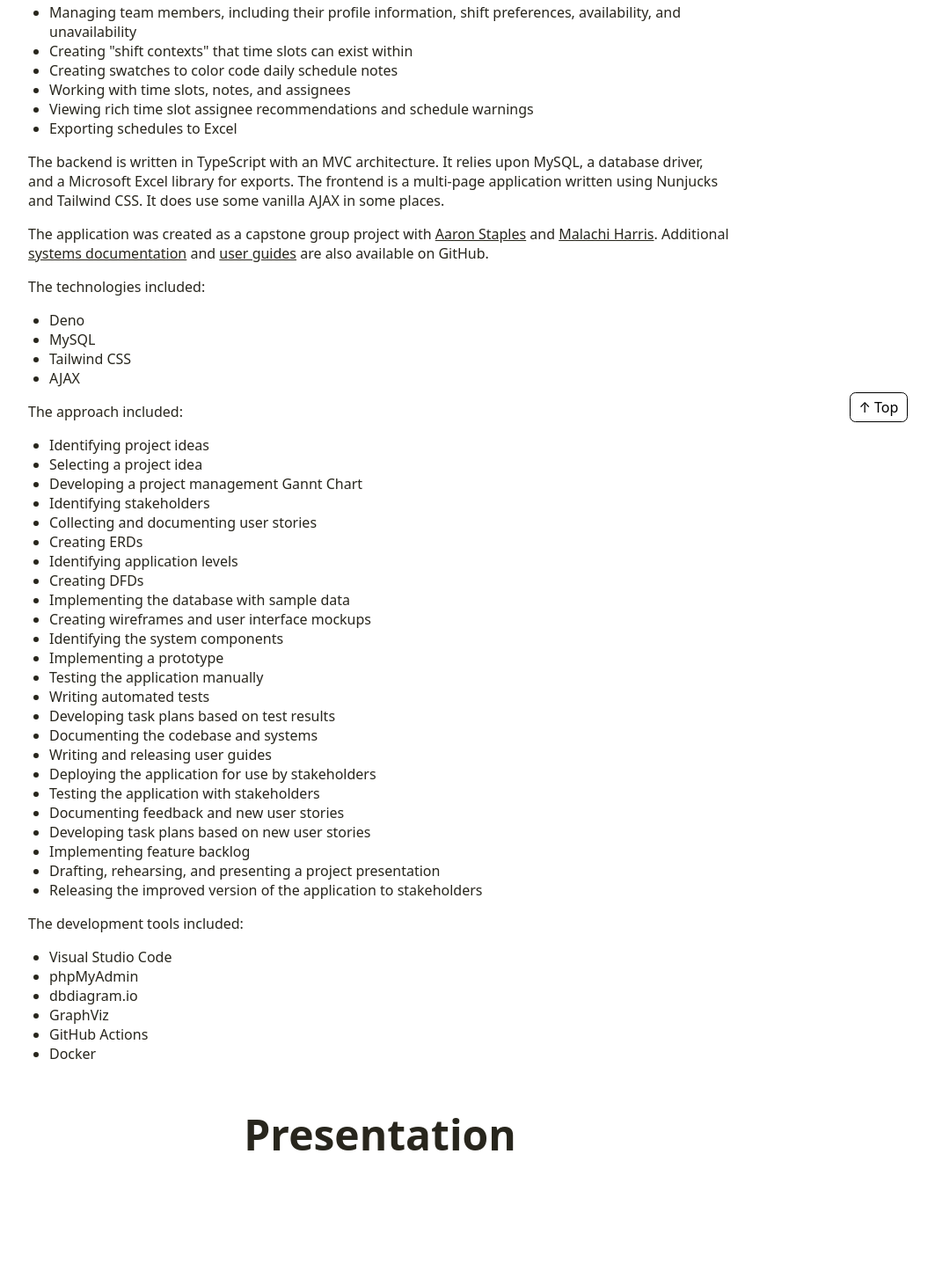
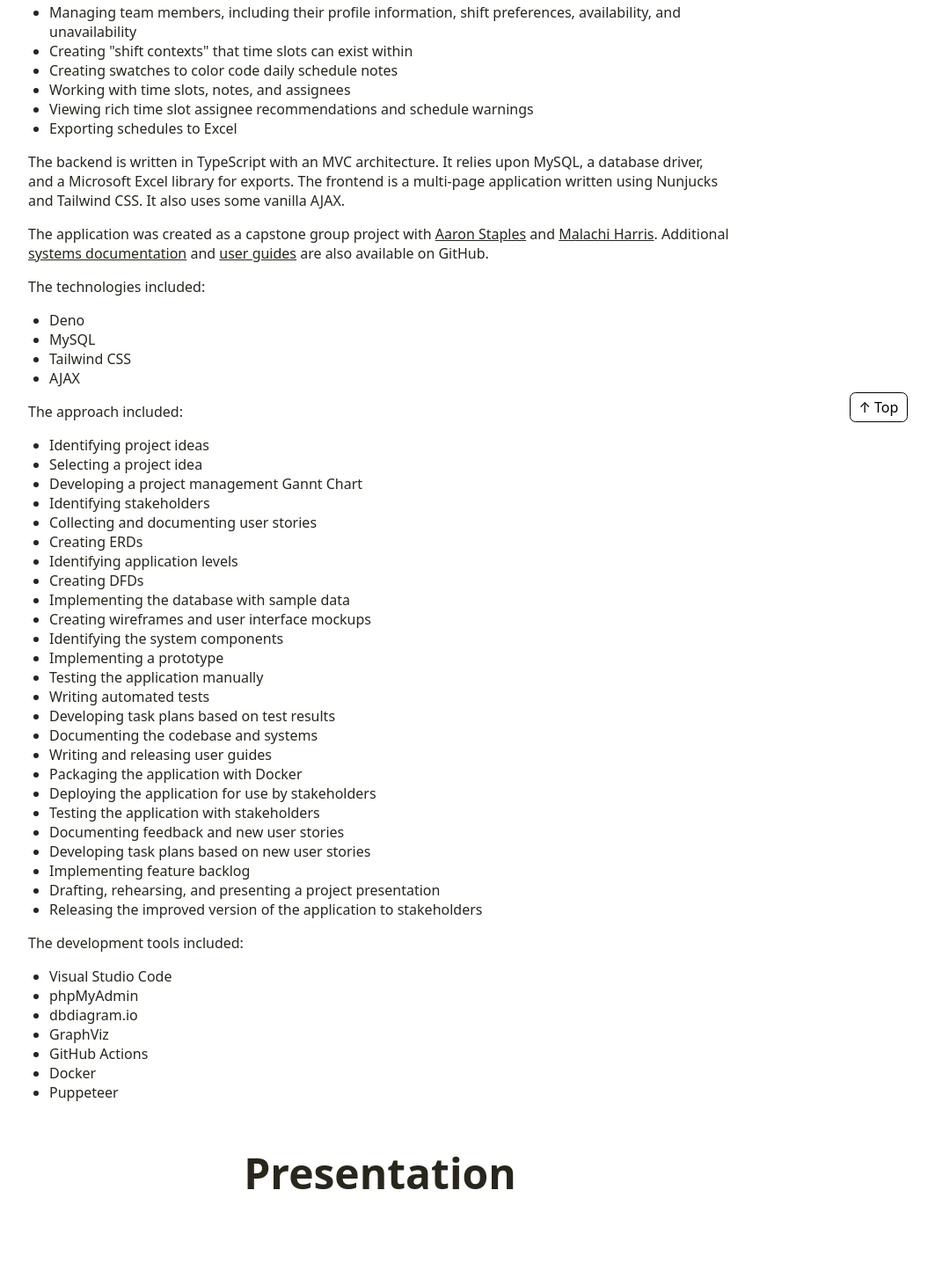
Before and after one commit to luke-hamann/stc-cis-266-portfolio, a plain HTML site: page webroot/project_scheduler_app.html in a window 1280 px wide. Shown: the part 280-1733 px from the top of the page at 88% size, without its empty margins (208-1271 px from the left). Drawn offline with Linux system fonts and the light colour scheme.

Commit message:
Tweak content

```diff
--- a/webroot/project_scheduler_app.html
+++ b/webroot/project_scheduler_app.html
@@ -56,7 +56,7 @@
             The backend is written in TypeScript with an MVC architecture.
             It relies upon MySQL, a database driver, and a Microsoft Excel library for exports.
             The frontend is a multi-page application written using Nunjucks and Tailwind CSS.
-            It does use some vanilla AJAX in some places.
+            It also uses some vanilla AJAX.
         </p>
         <p>
             The application was created as a capstone group project with <a href="https://github.com/AmStaples">Aaron Staples</a> and <a href="https://github.com/MalachiHarris">Malachi Harris</a>.
@@ -92,6 +92,7 @@
             <li>Developing task plans based on test results</li>
             <li>Documenting the codebase and systems</li>
             <li>Writing and releasing user guides</li>
+            <li>Packaging the application with Docker</li>
             <li>Deploying the application for use by stakeholders</li>
             <li>Testing the application with stakeholders</li>
             <li>Documenting feedback and new user stories</li>
@@ -110,6 +111,7 @@
             <li>GraphViz</li>
             <li>GitHub Actions</li>
             <li>Docker</li>
+            <li>Puppeteer</li>
         </ul>
         <h2>Presentation</h2>
         <embed src="project_scheduler_app_presentation.pdf" type="application/pdf">
```
